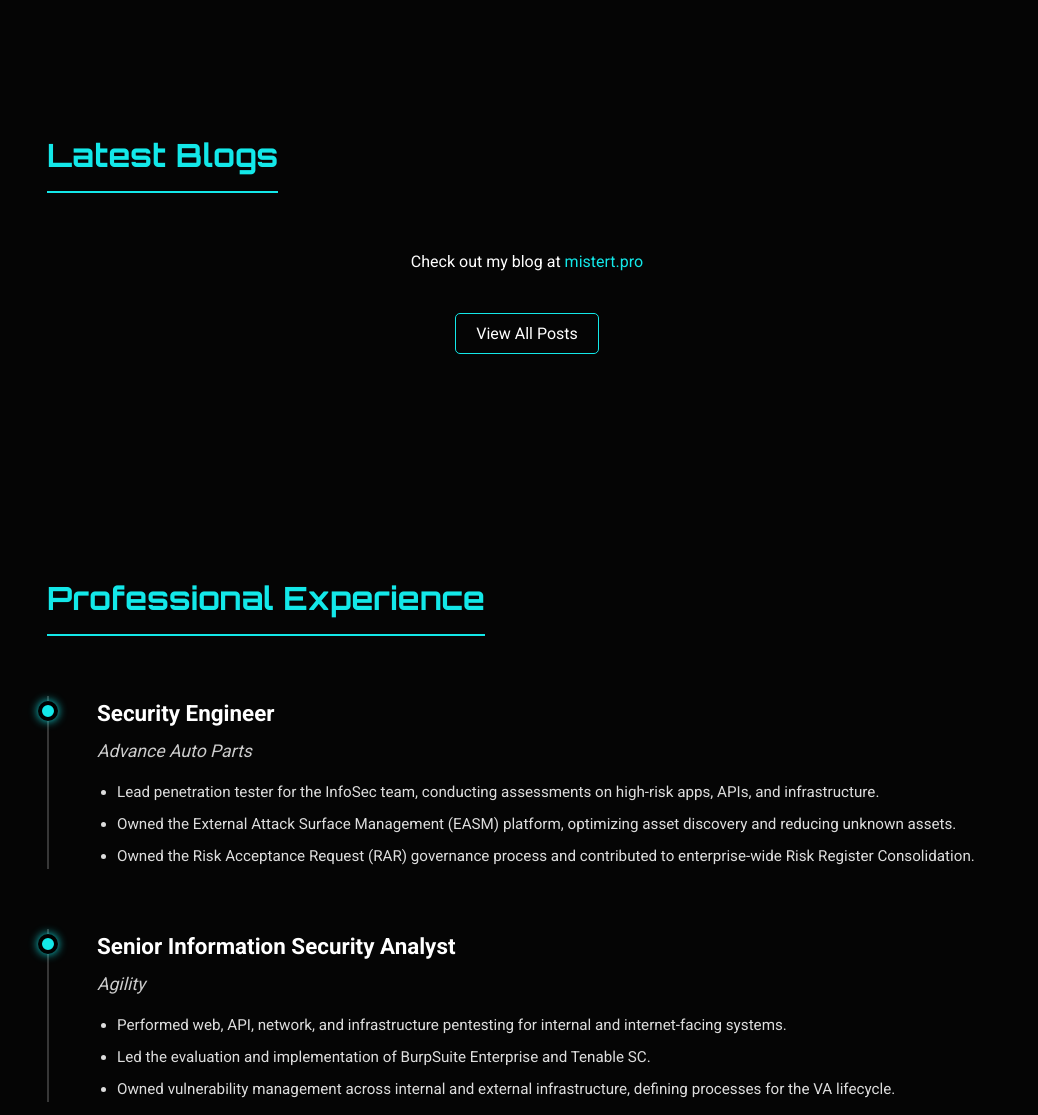
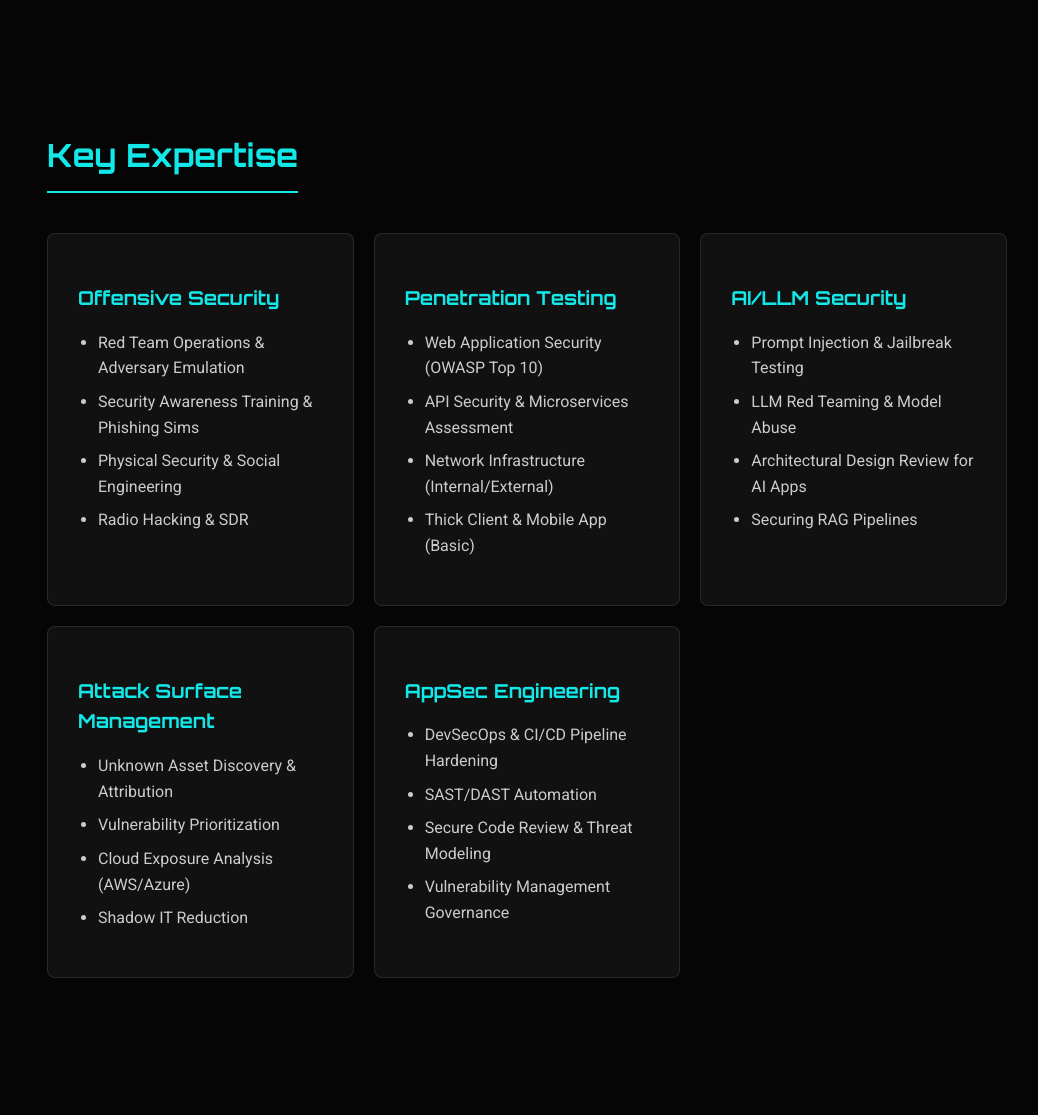
Before and after one commit to thoufeequens/thoufeequens.github.io, a plain HTML site: page index.html in a window 1280 px wide. Shown: the part 1685-2800 px from the top of the page, without its empty margins (113-1151 px from the left). Drawn offline with nearby package versions, Linux system fonts and the light colour scheme; no server answers.

Commit message:
Enhance layout with smooth scrolling and expertise section
Added smooth scrolling behavior and expertise section with multiple skill cards.

```diff
--- a/index.html
+++ b/index.html
@@ -29,6 +29,10 @@
         }
 
         * { box-sizing: border-box; }
+
+        html {
+            scroll-behavior: smooth; /* Enables smooth scrolling */
+        }
 
         body {
             margin: 0;
@@ -156,20 +160,24 @@
             margin-top: 20px;
         }
 
+        /* Updated Skill Tag to look like button but act as link */
         .skill-tag {
             border: 1px solid var(--primary-color);
             padding: 8px 20px;
             border-radius: 4px;
             color: var(--primary-color);
             font-size: 0.8rem;
-            cursor: default;
+            cursor: pointer;
             transition: all 0.3s ease;
+            text-decoration: none;
+            display: inline-block;
         }
 
         .skill-tag:hover {
             background: var(--primary-color);
             color: #000;
             box-shadow: 0 0 15px var(--primary-color);
+            transform: translateY(-2px);
         }
 
         .social-hero { margin-top: 40px; font-size: 1.5rem; }
@@ -186,6 +194,40 @@
 
         .about-content strong { color: var(--primary-color); }
         .about-content a { color: var(--primary-color); text-decoration: underline; }
+
+        /* ---- Expertise Section (NEW) ---- */
+        .expertise-grid {
+            display: grid;
+            grid-template-columns: repeat(auto-fit, minmax(300px, 1fr));
+            gap: 20px;
+        }
+
+        .expertise-card {
+            background: var(--card-bg);
+            border: 1px solid rgba(255,255,255,0.1);
+            padding: 30px;
+            border-radius: 8px;
+            transition: 0.3s;
+        }
+
+        .expertise-card:hover, .expertise-card.active {
+            border-color: var(--primary-color);
+            box-shadow: 0 5px 20px rgba(19, 232, 233, 0.1);
+            transform: translateY(-5px);
+        }
+
+        .expertise-card h3 {
+            color: var(--primary-color);
+            margin-bottom: 15px;
+            font-size: 1.2rem;
+        }
+
+        .expertise-card ul {
+            padding-left: 20px;
+            color: #ccc;
+        }
+
+        .expertise-card li { margin-bottom: 8px; }
 
         /* ---- Blog Feed Section ---- */
         .blog-container {
@@ -444,6 +486,7 @@
         <div class="nav-links">
             <a href="#home">Home</a>
             <a href="#about">About</a>
+            <a href="#expertise">Expertise</a>
             <a href="#blog-feed">Blog</a>
             <a href="#experience">Experience</a>
             <a href="mailto:tfqsec@gmail.com">Contact</a>
@@ -483,11 +526,11 @@
         <h2><span id="typewriter"></span><span class="cursor"></span></h2>
 
         <div class="skills-container">
-            <div class="skill-tag">Offensive Security</div>
-            <div class="skill-tag">Penetration Testing</div>
-            <div class="skill-tag">AI/LLM Security</div>
-            <div class="skill-tag">Attack Surface Management</div>
-            <div class="skill-tag">AppSec Engineering</div>
+            <a href="#skill-offsec" class="skill-tag">Offensive Security</a>
+            <a href="#skill-pentest" class="skill-tag">Penetration Testing</a>
+            <a href="#skill-ai" class="skill-tag">AI/LLM Security</a>
+            <a href="#skill-easm" class="skill-tag">Attack Surface Management</a>
+            <a href="#skill-appsec" class="skill-tag">AppSec Engineering</a>
         </div>
 
         <div class="social-hero">
@@ -516,6 +559,63 @@
             <p>
                 I document my research, security findings, and tutorials on my blog: <a href="https://mistert.pro" target="_blank">mistert.pro</a>.
             </p>
+        </div>
+    </section>
+
+    <section id="expertise">
+        <h2 class="section-title">Key Expertise</h2>
+        <div class="expertise-grid">
+
+            <div id="skill-offsec" class="expertise-card">
+                <h3>Offensive Security</h3>
+                <ul>
+                    <li>Red Team Operations & Adversary Emulation</li>
+                    <li>Security Awareness Training & Phishing Sims</li>
+                    <li>Physical Security & Social Engineering</li>
+                    <li>Radio Hacking & SDR</li>
+                </ul>
+            </div>
+
+            <div id="skill-pentest" class="expertise-card">
+                <h3>Penetration Testing</h3>
+                <ul>
+                    <li>Web Application Security (OWASP Top 10)</li>
+                    <li>API Security & Microservices Assessment</li>
+                    <li>Network Infrastructure (Internal/External)</li>
+                    <li>Thick Client & Mobile App (Basic)</li>
+                </ul>
+            </div>
+
+            <div id="skill-ai" class="expertise-card">
+                <h3>AI/LLM Security</h3>
+                <ul>
+                    <li>Prompt Injection & Jailbreak Testing</li>
+                    <li>LLM Red Teaming & Model Abuse</li>
+                    <li>Architectural Design Review for AI Apps</li>
+                    <li>Securing RAG Pipelines</li>
+                </ul>
+            </div>
+
+            <div id="skill-easm" class="expertise-card">
+                <h3>Attack Surface Management</h3>
+                <ul>
+                    <li>Unknown Asset Discovery & Attribution</li>
+                    <li>Vulnerability Prioritization</li>
+                    <li>Cloud Exposure Analysis (AWS/Azure)</li>
+                    <li>Shadow IT Reduction</li>
+                </ul>
+            </div>
+
+            <div id="skill-appsec" class="expertise-card">
+                <h3>AppSec Engineering</h3>
+                <ul>
+                    <li>DevSecOps & CI/CD Pipeline Hardening</li>
+                    <li>SAST/DAST Automation</li>
+                    <li>Secure Code Review & Threat Modeling</li>
+                    <li>Vulnerability Management Governance</li>
+                </ul>
+            </div>
+
         </div>
     </section>
 
```
